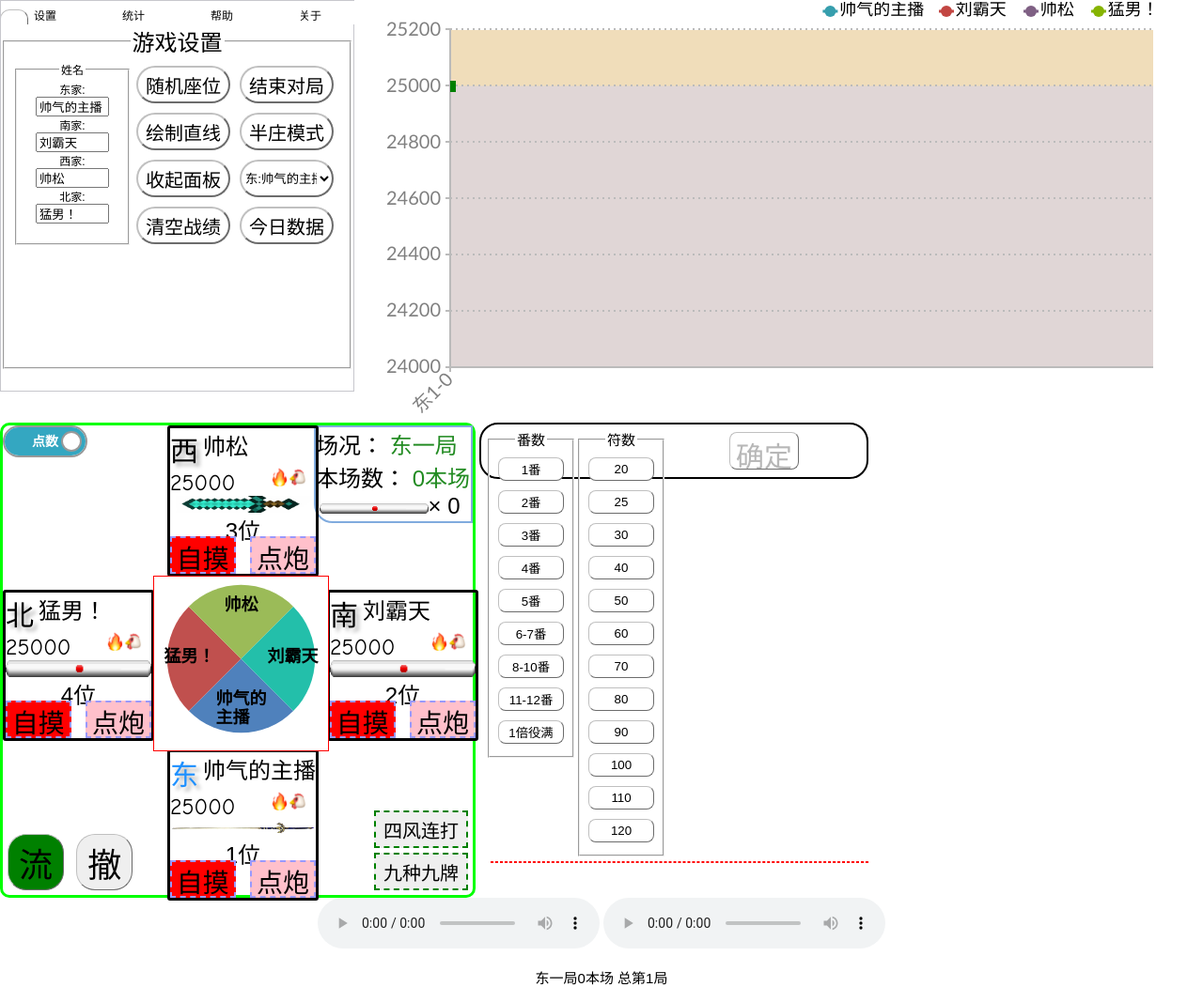
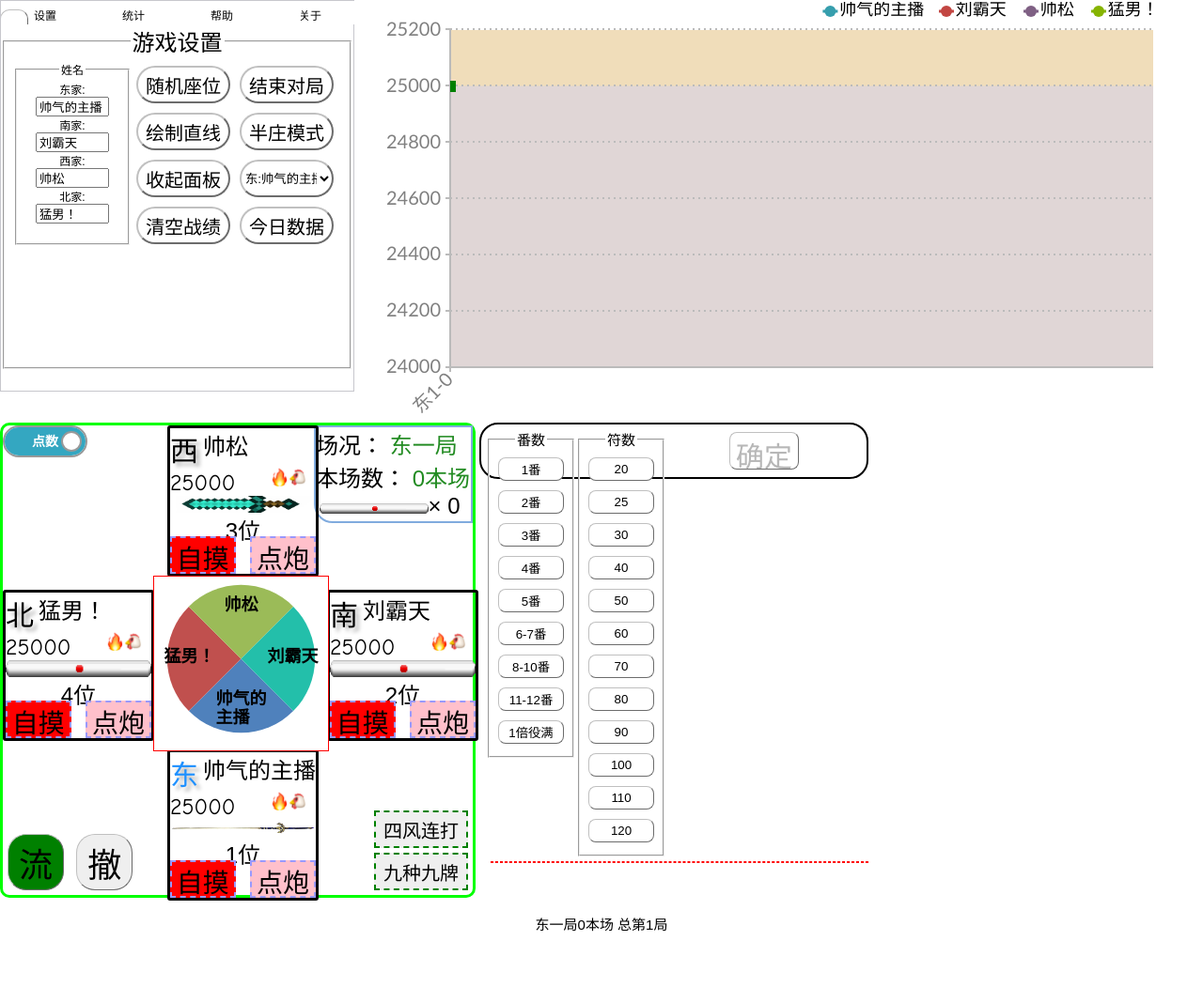
Before and after one commit to owenlius/Majong-AutoScore-master, a plain HTML site: page JS/index.html in a window 1280 px wide. Shown: the whole page at 94% size. After the commit the page ends 994 px from the top, so only its background shows below. Drawn offline with Linux system fonts and the light colour scheme.

Commit message:
隐藏 player

```diff
--- a/JS/index.html
+++ b/JS/index.html
@@ -283,12 +283,12 @@
 
     </div>
     <div class="clear"> </div>
-    <audio id="song_bgm" controls >
+    <audio id="song_bgm" controls hidden>
         <source src="./bgm/song_richi.mp3" type="audio/mpeg">
         <source src="horse.ogg" type="audio/ogg">
 
     </audio>
-    <audio id="chao_bgm" controls >
+    <audio id="chao_bgm" controls hidden>
         <source src="./bgm/热烈决斗者.mp3" type="audio/mpeg">
         <source src="horse.ogg" type="audio/ogg">
 
```
